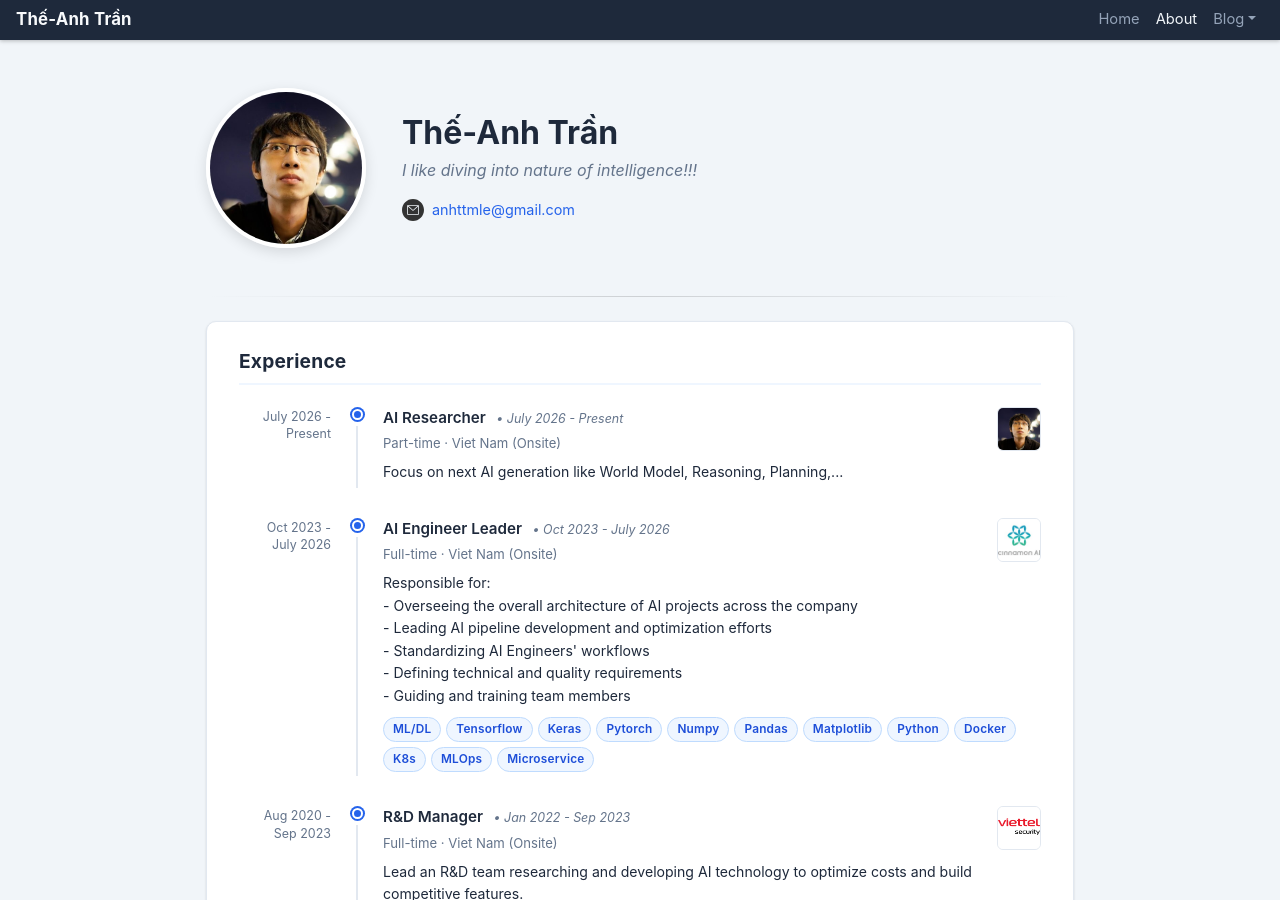
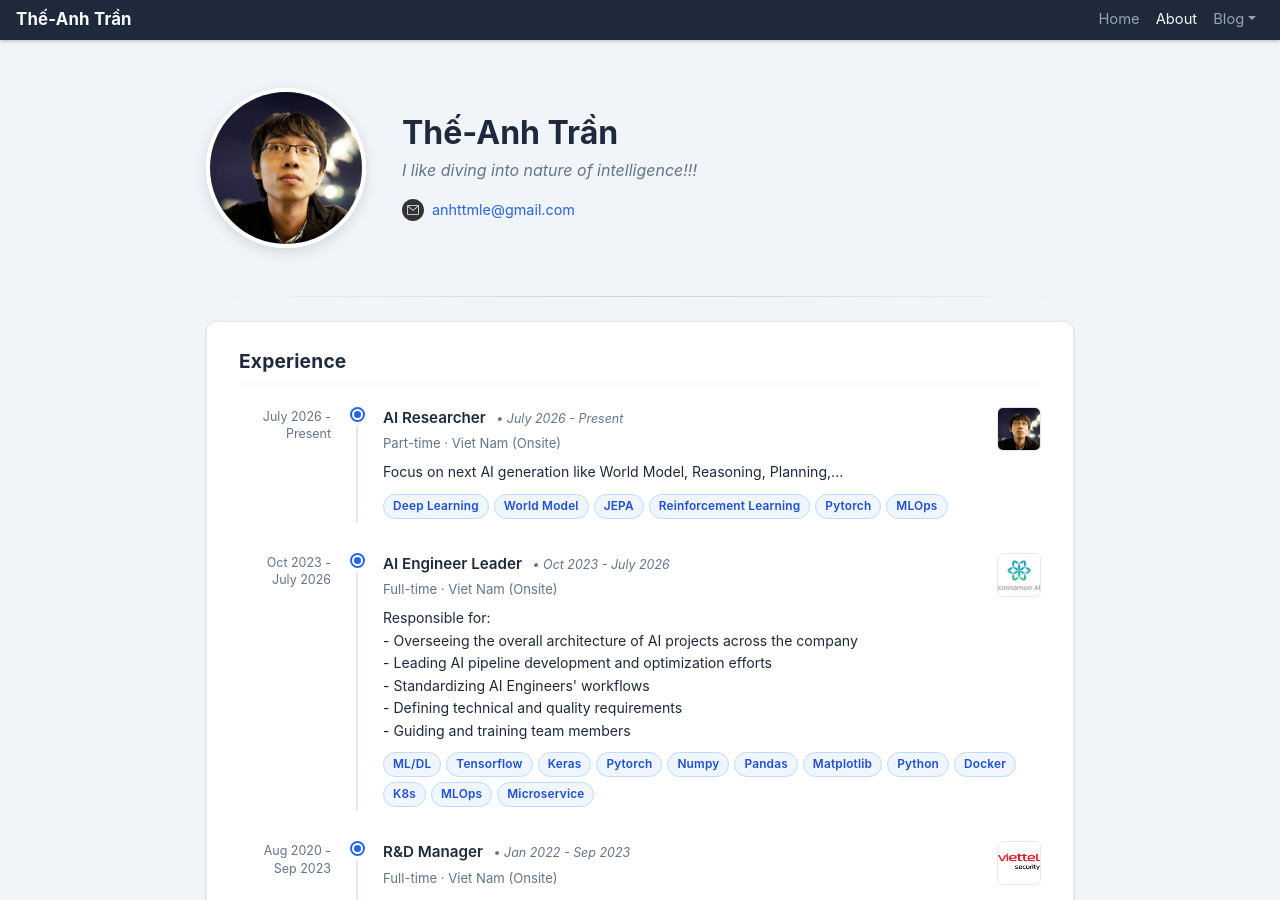
Before and after one commit to anhttmle/anhttmle.github.io, a Jekyll site: the page built from about.html, in a window 1280 px wide and 900 px high. Built offline with Jekyll 4.4.1, drawn with Linux system fonts in a browser that asks for light colours.

Commit message:
Update profile.yml

```diff
--- a/_data/profile.yml
+++ b/_data/profile.yml
@@ -6,6 +6,13 @@ experiences:
   - employer: "Myself"
     time: "July 2026 - Present"
     logo: "/assets/profile/anhtt.jpg"
+    skills:
+      - Deep Learning
+      - World Model
+      - JEPA
+      - Reinforcement Learning
+      - Pytorch
+      - MLOps
     roles:
       - name: "AI Researcher"
         time: "July 2026 - Present"
```
